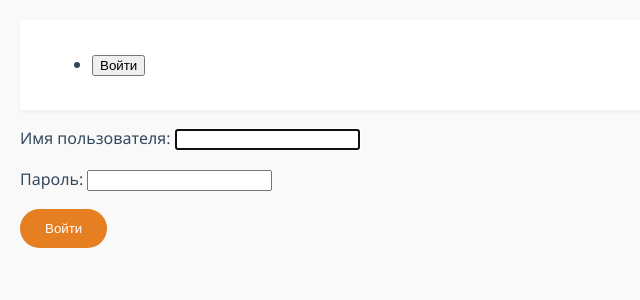
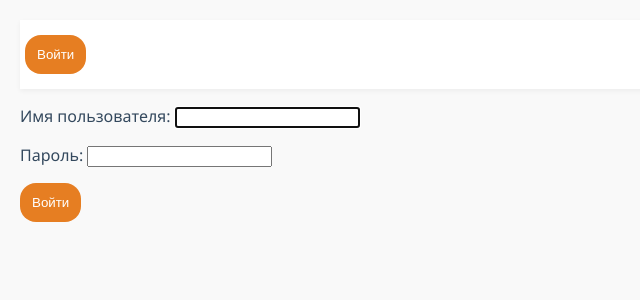
Before and after one commit to vestrik/swift_django, a Django app: page /accounts/login in a window 1280 px wide. Shown: the top 300 px of the page, without its empty margins (0-640 px from the left). Run offline with Django 5.2, Linux system fonts and the light colour scheme.

Commit message:
upd html & css

```diff
--- a/swift_django/accounts/templates/accounts/login.html
+++ b/swift_django/accounts/templates/accounts/login.html
@@ -1,9 +1,11 @@
 {% extends 'base_layout.html' %}
 
 {% block content %}
-<form class='login_form' action="{% url 'accounts:login' %}" method="post">
-  {% csrf_token %}
-  {{form.as_p}}
-  <input type='submit' class='LoginBtn btn' value='Войти' />
-</form>
+<div>
+  <form class='login_form' action="{% url 'accounts:login' %}" method="post">
+    {% csrf_token %}
+    {{form.as_p}}
+    <input type='submit' class='base_button' value='Войти' />
+  </form>
+</div>
 {% endblock %}
--- a/swift_django/assets/css/styles.css
+++ b/swift_django/assets/css/styles.css
@@ -10,7 +10,7 @@
 
 body {
   font-family: 'Segoe UI', system-ui, sans-serif;
-  line-height: 1.6;
+
   color: var(--text-color);
   background-color: var(--background-color);
   margin: 0;
@@ -33,18 +33,18 @@
   color: var(--accent-color);
 }
 
-.btn {
+.base_button {
   display: inline-block;
-  padding: 12px 25px;
+  padding: 12px 12px;
   background-color: var(--accent-color);
   color: white;
-  border-radius: 25px;
+  border-radius: 16px;
   border: none;
   cursor: pointer;
   transition: transform 0.2s ease, box-shadow 0.2s ease;
 }
 
-.btn:hover {
+.base_button:hover {
   transform: translateY(-2px);
   box-shadow: 0 5px 15px rgba(230, 126, 34, 0.3);
 }
@@ -57,8 +57,40 @@
   margin: 1rem 0;
 }
 
+
+/* Навигационное меню */
+
 .navbar {
   background: white;
-  padding: 1rem 2rem;
-  box-shadow: 0 2px 4px rgba(0, 0, 0, 0.05);
+  padding: 10px 0;
+  box-shadow: 0 2px 5px rgba(0,0,0,0.05);
 }
+
+.navbar ul {
+  margin: 0;
+  padding: 0;
+}
+
+.navbar li {
+  display: inline-block;
+  margin: 5px;
+}
+
+.navbar .li_right_side {
+  float: right;
+}
+
+.navbar .user_name {
+  color: green;
+}
+
+.navbar .username_field {
+  margin-top: 0.5rem;
+  color: black;
+}
+
+/* -------- */
+
+body main {
+  margin: 10px 0;
+}
--- a/swift_django/calculation_sheet/templates/calculation_sheet/create_calculation_sheet.html
+++ b/swift_django/calculation_sheet/templates/calculation_sheet/create_calculation_sheet.html
@@ -3,9 +3,10 @@
 {% block content %}
 <div class="create-calculation-sheet">
     <form method="post" enctype="multipart/form-data">
-
+        {% csrf_token %}
+        {{form.as_p}}
         <div class="create-btn">
-            <button class="btn" type="submit">Создать</button>
+            <button class="base_button" type="submit">Создать</button>
         </div>
     </form>
 </div>
```
